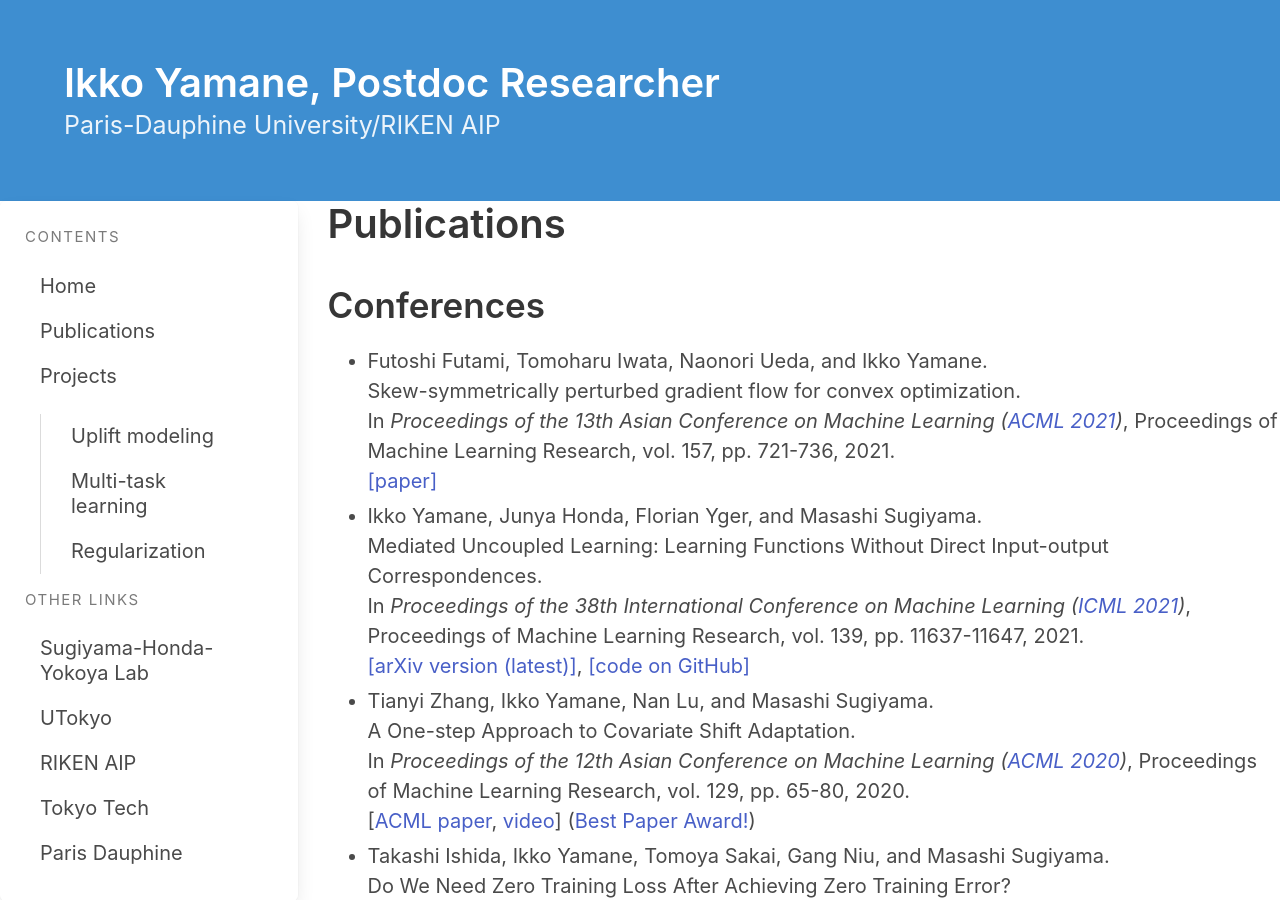
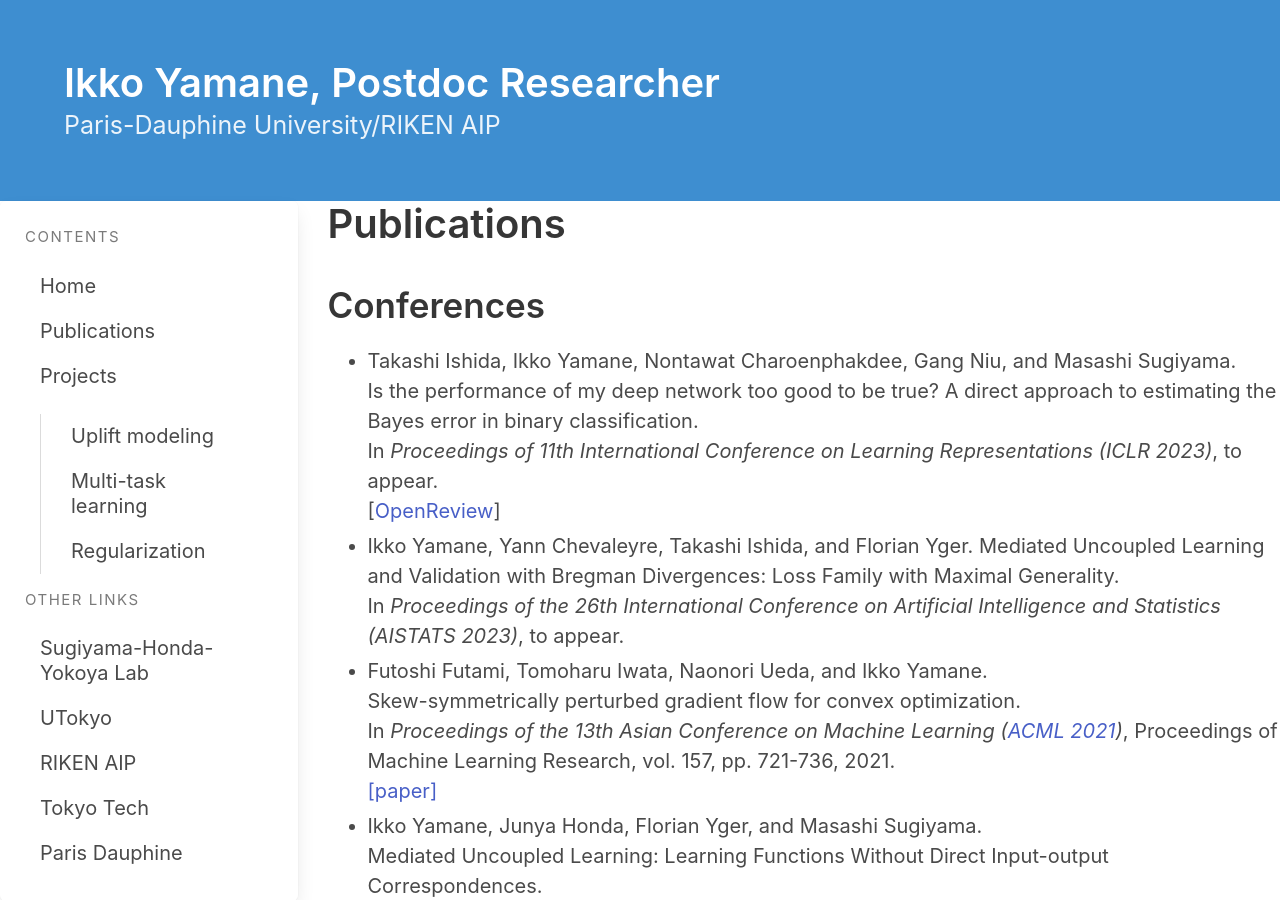
Before and after one commit to i-yamane/i-yamane.github.io, a Jekyll site: the page built from publications.md, in a window 1280 px wide and 900 px high. Built offline with Jekyll 4.4.1, drawn with Linux system fonts in a browser that asks for light colours; nearby versions of some CDN libraries.

Commit message:
Update publications.md

```diff
--- a/publications.md
+++ b/publications.md
@@ -11,6 +11,15 @@ subtitle: Paris-Dauphine University/RIKEN AIP
 # Publications
 
 ## Conferences
+- Takashi Ishida, Ikko Yamane, Nontawat Charoenphakdee, Gang Niu, and Masashi Sugiyama.<br />
+Is the performance of my deep network too good to be true? A direct approach to estimating the Bayes error in binary classification.<br />
+In _Proceedings of 11th International Conference on Learning Representations (ICLR 2023)_, to appear.<br />
+[[OpenReview](https://openreview.net/pdf?id=FZdJQgy05rz)]
+
+- Ikko Yamane, Yann Chevaleyre, Takashi Ishida, and Florian Yger.
+Mediated Uncoupled Learning and Validation with Bregman Divergences: Loss Family with Maximal Generality.<br />
+In _Proceedings of the 26th International Conference on Artificial Intelligence and Statistics (AISTATS 2023)_, to appear.
+
 - Futoshi Futami, Tomoharu Iwata, Naonori Ueda, and Ikko Yamane.<br />
 Skew-symmetrically perturbed gradient flow for convex optimization.<br />
 In _Proceedings of the 13th Asian Conference on Machine Learning ([ACML 2021](http://www.acml-conf.org/2021))_,
```
